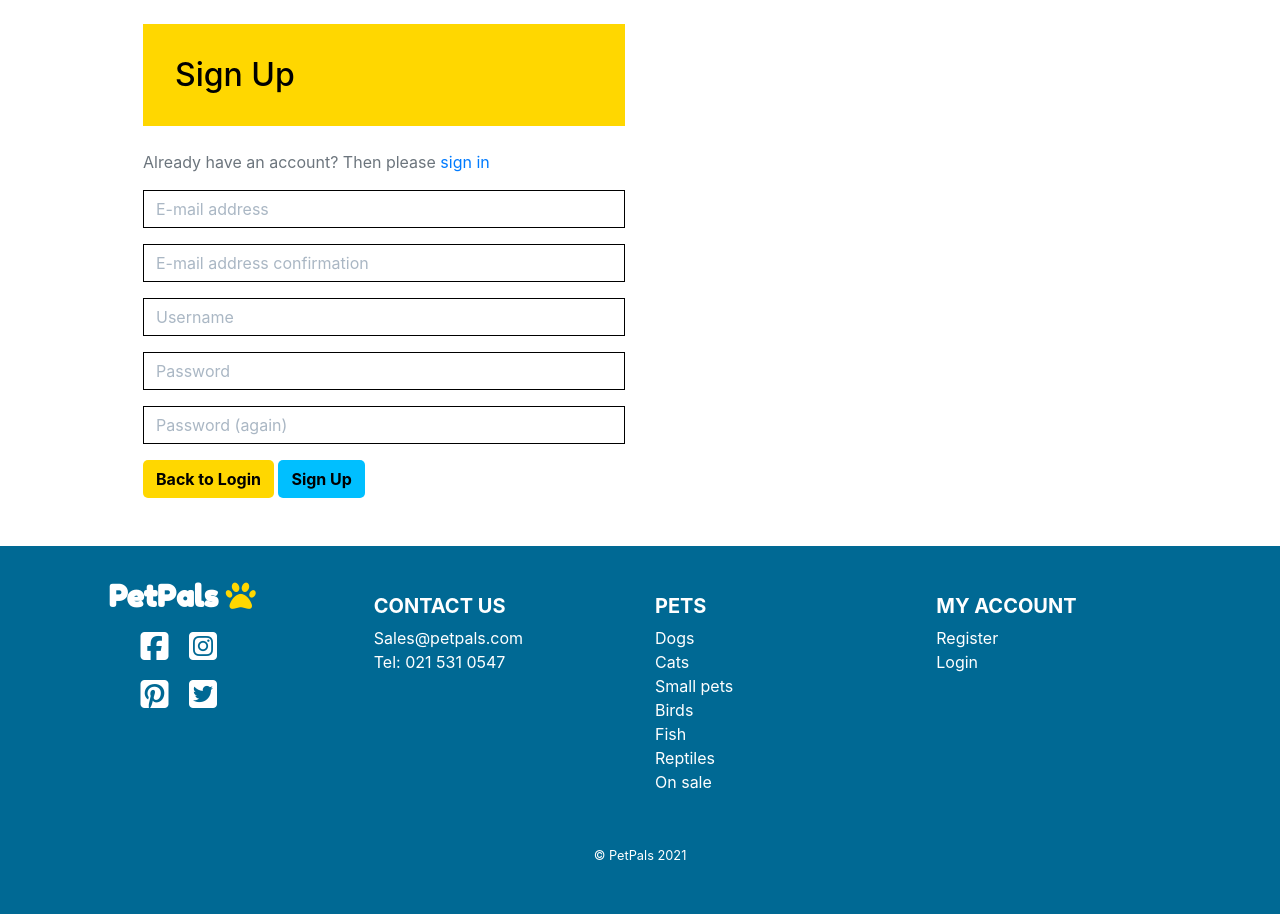
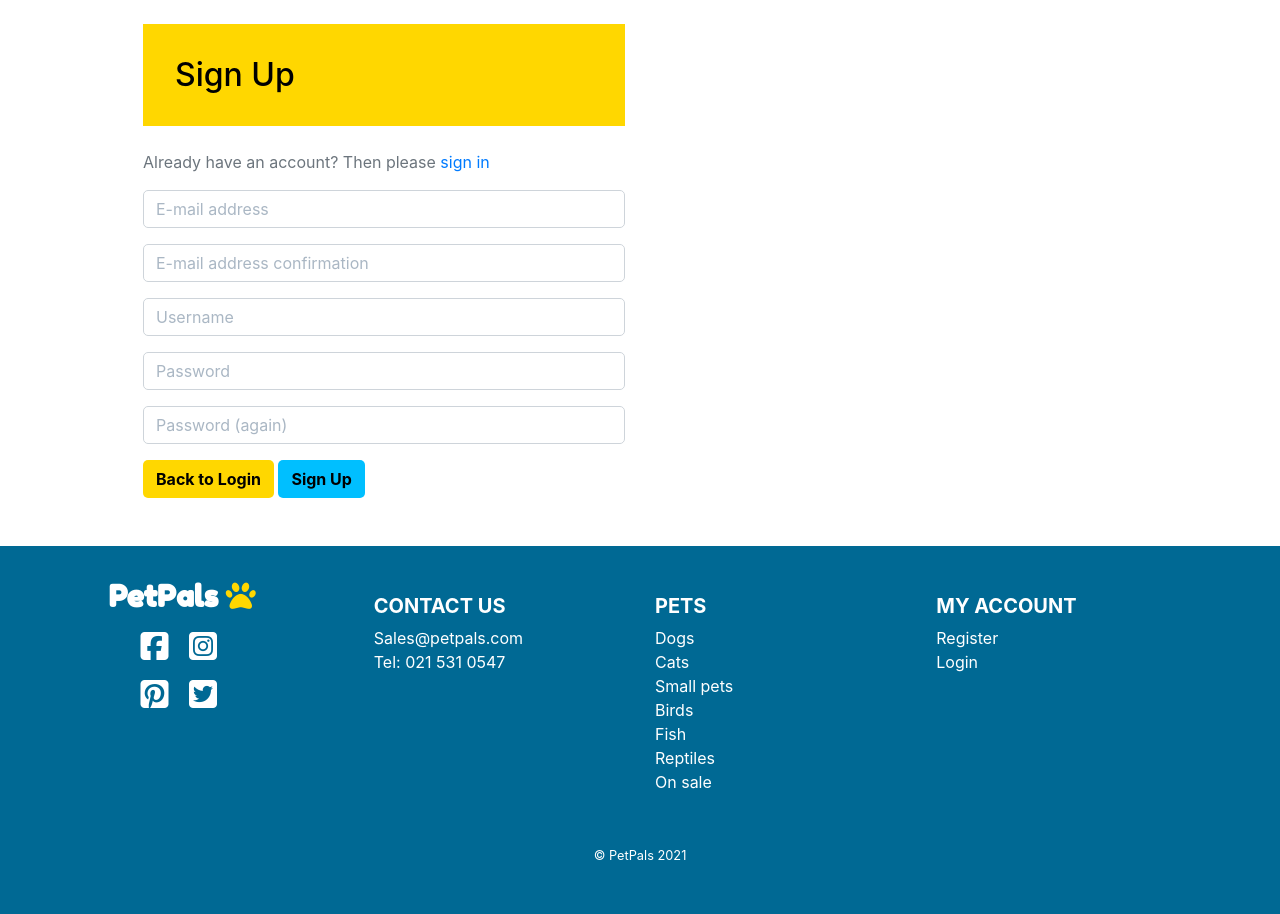
Before and after one commit to Code-Institute-Submissions/MAN95-dev-PetPals_NovResub, a Django app: page /accounts/signup/ in a window 1280 px wide. Shown: the part 190-1104 px from the top of the page. Run offline with Django 3.2, Linux system fonts and the light colour scheme; parts of the project's set-up code (start-up, migrations or seed data) failed here and were passed over; some libraries are stand-ins or nearby versions.

Commit message:
Add rounded styling to forms

```diff
--- a/checkout/static/checkout/css/checkout.css
+++ b/checkout/static/checkout/css/checkout.css
@@ -4,7 +4,7 @@
   height: 40px;
   padding: 10px 12px;
   border: 1px solid transparent;
-  border-radius: 0px;
+  border-radius: 5px;
   background-color: white;
   box-shadow: 0 1px 3px 0 #e6ebf1;
   -webkit-transition: box-shadow 150ms ease;
@@ -33,7 +33,7 @@
 #payment-form .form-control,
 #card-element {
     color: #000;
-    border: 1px solid #000;
+    border: 1px solid #aab7c4;
 }
 
 select,
--- a/profiles/static/profiles/css/profile.css
+++ b/profiles/static/profiles/css/profile.css
@@ -19,3 +19,7 @@
 #id_default_country option:first-child {
     color: #aab7c4;
 }
+
+.form-control {
+    border-radius: 5px;
+}
--- a/static/css/base.css
+++ b/static/css/base.css
@@ -330,6 +330,8 @@ footer ul {
 /* -------------------------------- Checkout  */
 
 
+
+
 /* ------------------------------- bootstrap toasts */
 
 .message-container {
@@ -420,8 +422,8 @@ footer ul {
 }
 
 .allauth-form-inner-content input {
-  border-color: #000;
-  border-radius: 0;
+  border-color: none;
+  border-radius: 5px;
 }
 
 .allauth-form-inner-content label:not([for='id_remember']) {
@@ -435,7 +437,7 @@ footer ul {
 .allauth-form-inner-content button,
 .allauth-form-inner-content input[type='submit'] {
 /* btn */
-display: inline-block;
+  display: inline-block;
   font-weight: bold;
   color: #fff;
   text-align: center;
```
Also changed, not shown: README.md.
